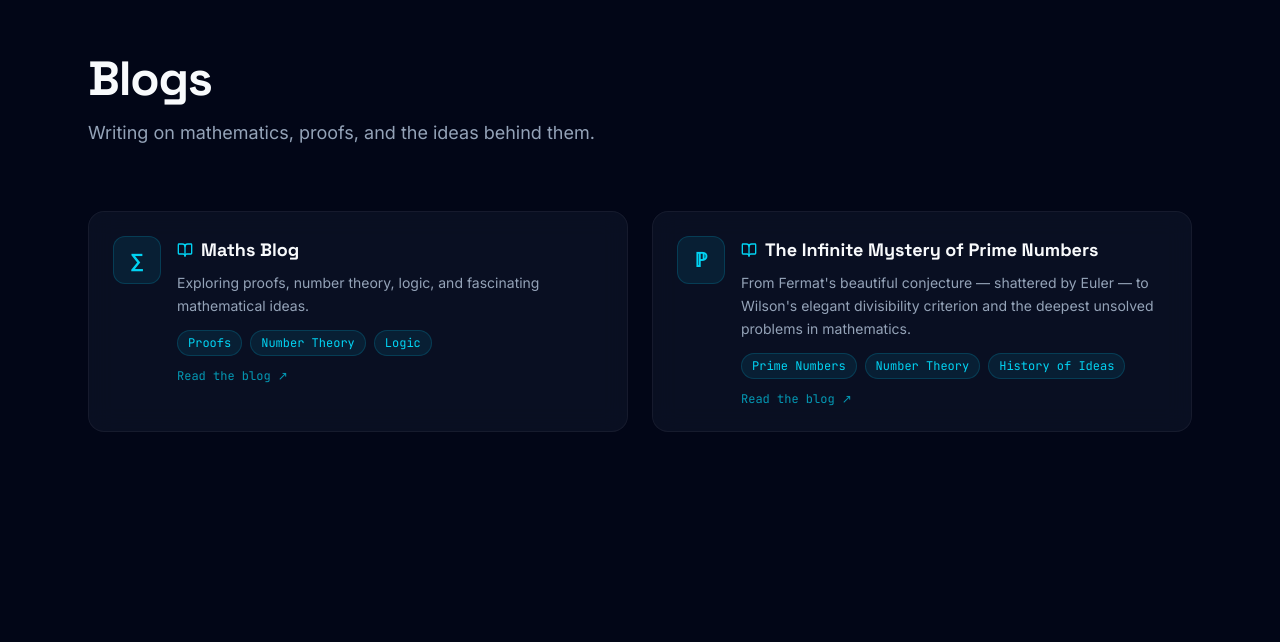
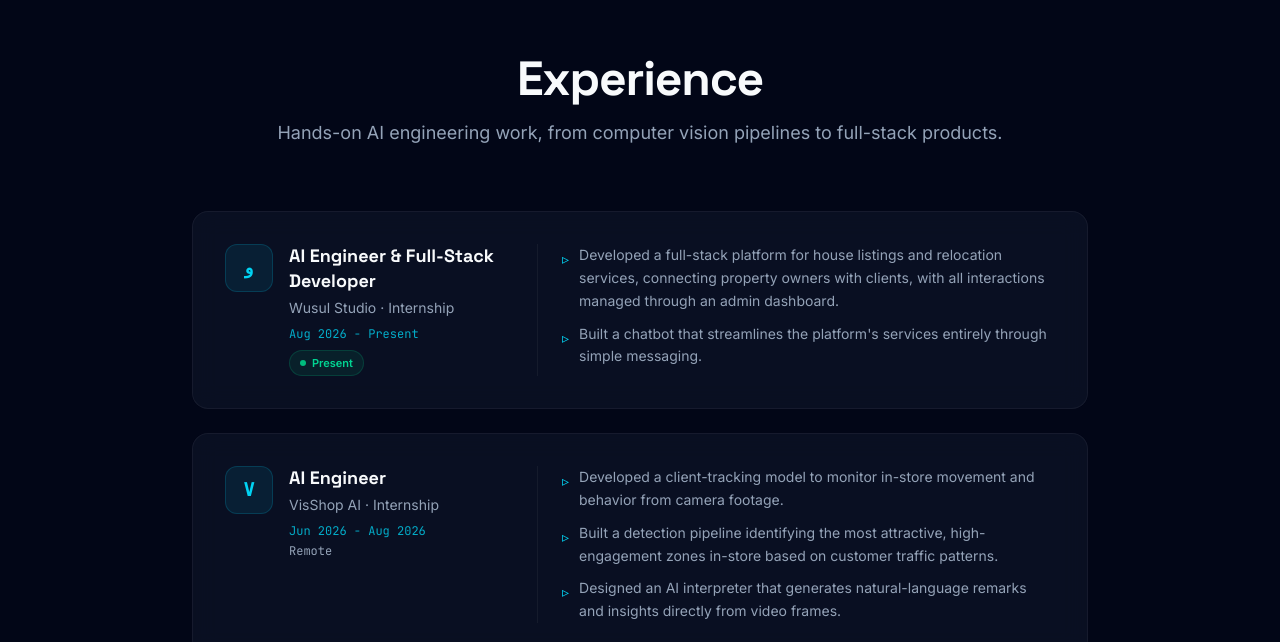
Before and after one commit to mohamedezerbouzouraa/portfolio-website, a React (Vite) app: page / in a window 1280 px wide. Shown: the part 5456-6098 px from the top of the page. Built offline with nearby package versions, Linux system fonts and the light colour scheme.

Commit message:
Update App.tsx

```diff
--- a/src/App.tsx
+++ b/src/App.tsx
@@ -1,6 +1,5 @@
 import { ReactElement, useEffect, useRef, useState } from "react";
 import { AnimatePresence, motion } from "motion/react";
-
 import {
   ArrowRight,
   BookOpen,
@@ -37,6 +36,7 @@ import {
 } from "./data/projects";
 import { blogs } from "./data/blogs";
 import { spokenLanguages } from "./data/languages";
+import { experience } from "./data/experience";
 
 const fadeIn = {
   initial: { opacity: 0, y: 30 },
@@ -505,6 +505,68 @@ export default function App() {
         </motion.section>
 
         <motion.section
+          id="experience"
+          initial="initial"
+          whileInView="animate"
+          viewport={{ once: true }}
+          variants={staggerContainer}
+          className="section-spacing space-y-16 scroll-mt-24"
+        >
+          <div className="text-center space-y-4">
+            <motion.h3 variants={fadeIn} className="text-4xl md:text-5xl font-bold text-[var(--text-primary)] font-display tracking-tight">
+              {t.experience.title}
+            </motion.h3>
+            <motion.p variants={fadeIn} className="text-[var(--text-secondary)] text-base md:text-lg">
+              {t.experience.subtitle}
+            </motion.p>
+          </div>
+
+          <div className="relative max-w-4xl mx-auto space-y-6">
+            {experience.map((job) => (
+              <motion.div
+                key={`${job.company}-${job.role}`}
+                variants={fadeIn}
+                className="rounded-2xl glass border border-[var(--border-color)] p-6 md:p-8 flex flex-col md:flex-row gap-6"
+              >
+                <div className="flex items-start gap-4 md:w-72 shrink-0">
+                  <div className="w-12 h-12 min-w-12 rounded-xl bg-cyan-500/10 border border-cyan-500/20 flex items-center justify-center text-lg font-bold font-mono text-cyan-400">
+                    {job.companyLogoInitial}
+                  </div>
+                  <div>
+                    <h4 className="text-lg font-bold text-[var(--text-primary)] font-display leading-snug">{job.role}</h4>
+                    <p className="text-[var(--text-secondary)] text-sm mt-1">
+                      {job.company} · {job.type}
+                    </p>
+                    <p className="text-xs font-mono text-cyan-400/80 mt-2">
+                      {job.current ? job.period.replace("Present", t.experience.current) : job.period}
+                    </p>
+                    {job.location && <p className="text-xs font-mono text-[var(--text-secondary)] mt-1">{job.location}</p>}
+                    {job.current && (
+                      <span className="inline-flex items-center gap-1.5 mt-2 px-2.5 py-1 rounded-full bg-emerald-500/10 text-emerald-400 text-[11px] font-semibold border border-emerald-500/20">
+                        <span className="relative flex h-1.5 w-1.5">
+                          <span className="animate-ping absolute inline-flex h-full w-full rounded-full bg-emerald-400 opacity-75" />
+                          <span className="relative inline-flex rounded-full h-1.5 w-1.5 bg-emerald-500" />
+                        </span>
+                        {t.experience.current}
+                      </span>
+                    )}
+                  </div>
+                </div>
+
+                <ul className="flex-1 space-y-2.5 md:border-l md:border-[var(--border-color)] md:pl-6">
+                  {(lang === "fr" ? job.bulletsFr : job.bulletsEn).map((bullet, idx) => (
+                    <li key={idx} className="text-sm text-[var(--text-secondary)] leading-relaxed flex gap-2.5">
+                      <span className="text-cyan-400 mt-1">▹</span>
+                      <span>{bullet}</span>
+                    </li>
+                  ))}
+                </ul>
+              </motion.div>
+            ))}
+          </div>
+        </motion.section>
+
+        <motion.section
           id="blogs"
           initial="initial"
           whileInView="animate"
```
